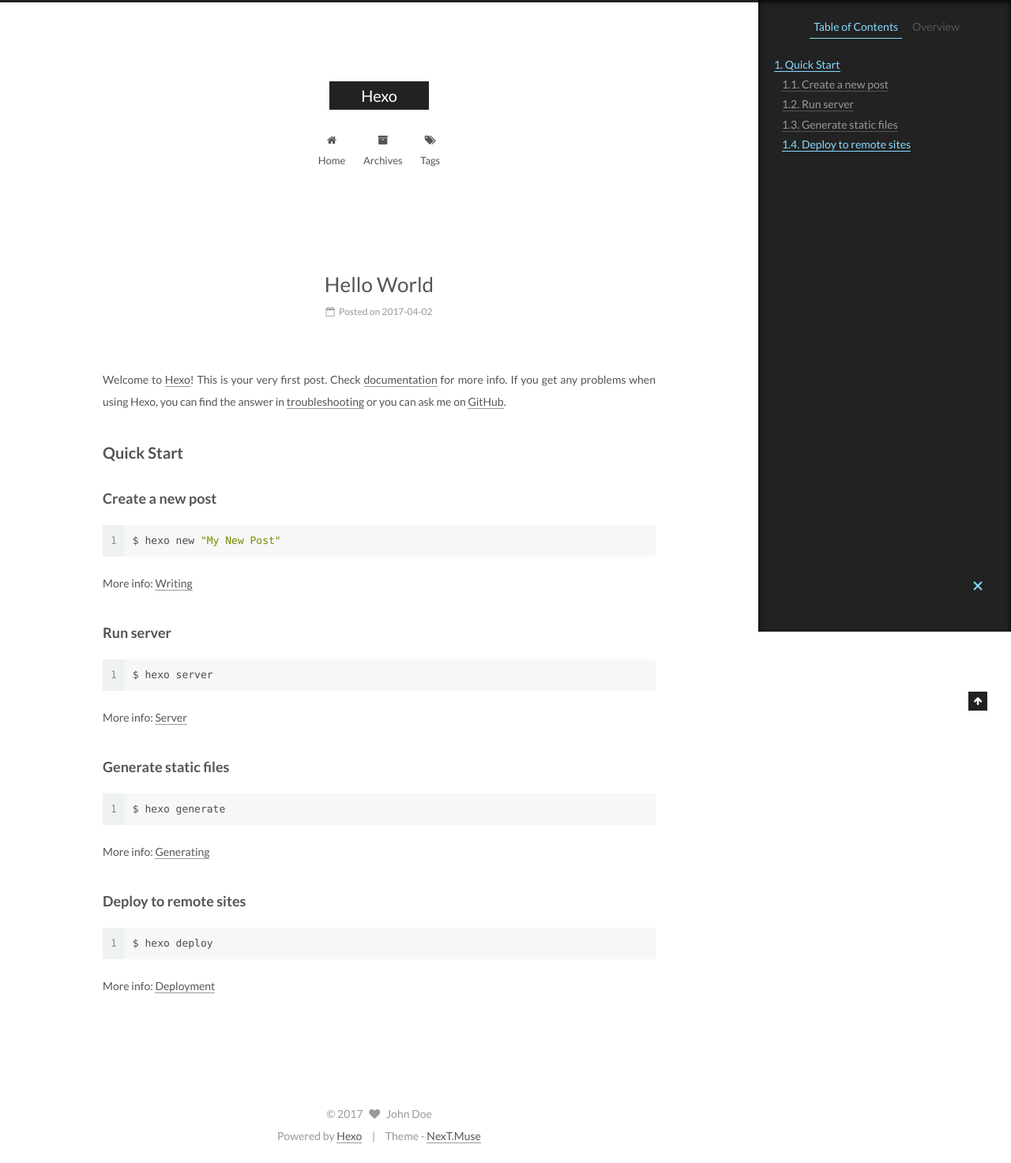
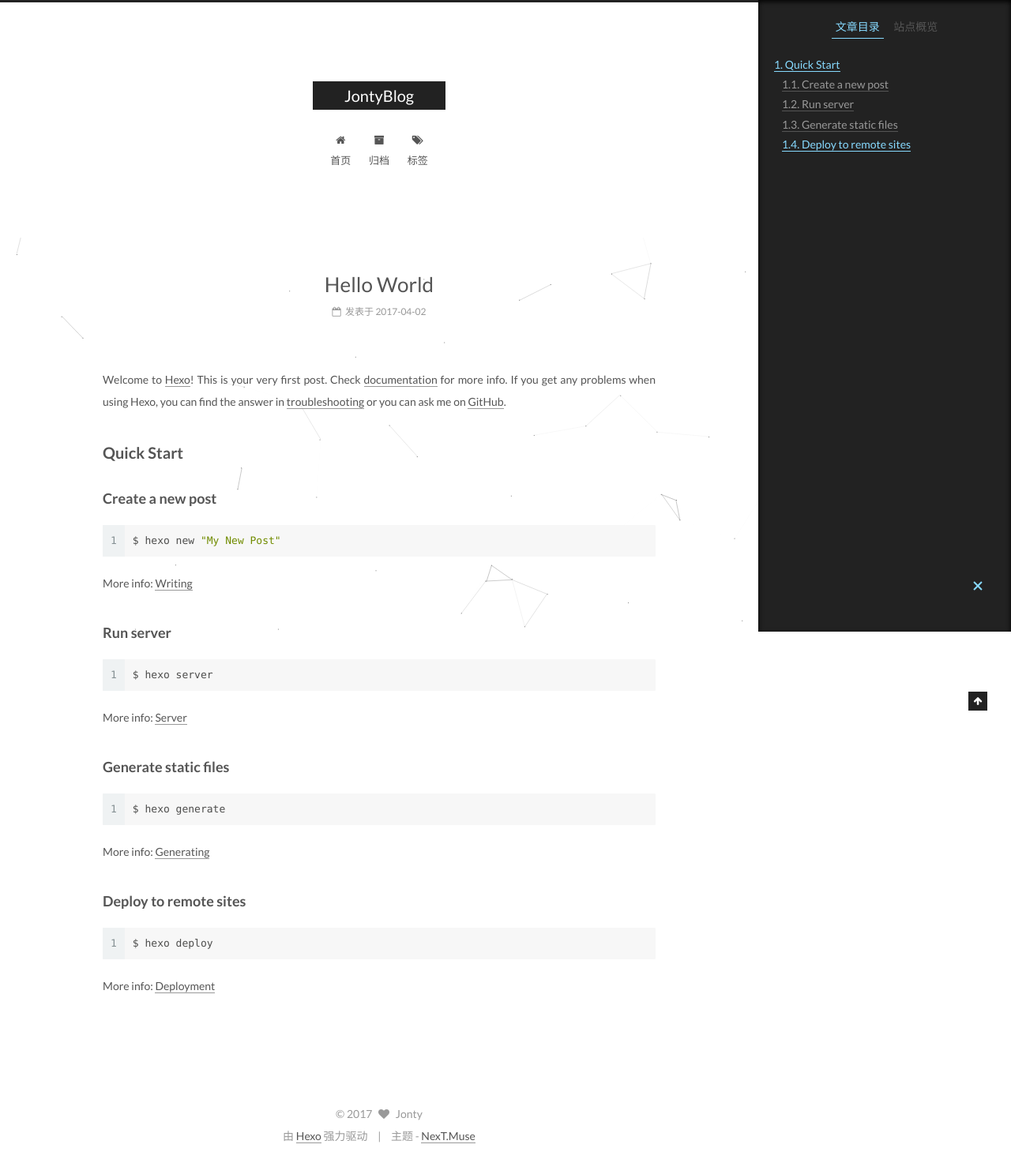
Before and after one commit to JontyLu/jonty_blog, a plain HTML site: page 2017/04/02/hello-world/index.html in a window 1280 px wide. Shown: the whole page at 79% size. Drawn offline with Linux system fonts and the light colour scheme.

Commit message:
Site updated: 2017-04-05 11:14:29

```diff
--- a/2017/04/02/hello-world/index.html
+++ b/2017/04/02/hello-world/index.html
@@ -5,7 +5,7 @@
 
 
 
-<html class="theme-next muse use-motion" lang="">
+<html class="theme-next muse use-motion" lang="zh-Hans">
 <head>
   <meta charset="UTF-8"/>
 <meta http-equiv="X-UA-Compatible" content="IE=edge" />
@@ -71,7 +71,7 @@
 <link href="/jonty_blog/css/main.css?v=5.1.0" rel="stylesheet" type="text/css" />
 
 
-  <meta name="keywords" content="Hexo, NexT" />
+  <meta name="keywords" content="Hexo, NexT, Jonty, Web" />
 
 
 
@@ -92,7 +92,7 @@ Quick">
 <meta property="og:type" content="article">
 <meta property="og:title" content="Hello World">
 <meta property="og:url" content="https://jontylu.github.io/jonty_blog/2017/04/02/hello-world/index.html">
-<meta property="og:site_name" content="Hexo">
+<meta property="og:site_name" content="JontyBlog">
 <meta property="og:description" content="Welcome to Hexo! This is your very first post. Check documentation for more info. If you get any problems when using Hexo, you can find the answer in troubleshooting or you can ask me on GitHub.
 Quick">
 <meta property="og:updated_time" content="2017-04-01T16:59:46.933Z">
@@ -113,7 +113,7 @@ Quick">
     motion: true,
     duoshuo: {
       userId: '0',
-      author: 'Author'
+      author: '博主'
     },
     algolia: {
       applicationID: '',
@@ -133,10 +133,10 @@ Quick">
 
 
 
-  <title> Hello World | Hexo </title>
+  <title> Hello World | JontyBlog </title>
 </head>
 
-<body itemscope itemtype="http://schema.org/WebPage" lang="">
+<body itemscope itemtype="http://schema.org/WebPage" lang="zh-Hans">
 
 
 
@@ -169,7 +169,7 @@ Quick">
     <div class="custom-logo-site-title">
       <a href="/jonty_blog/"  class="brand" rel="start">
         <span class="logo-line-before"><i></i></span>
-        <span class="site-title">Hexo</span>
+        <span class="site-title">JontyBlog</span>
         <span class="logo-line-after"><i></i></span>
       </a>
     </div>
@@ -199,7 +199,7 @@ Quick">
 
               <i class="menu-item-icon fa fa-fw fa-home"></i> <br />
 
-            Home
+            首页
           </a>
         </li>
 
@@ -209,7 +209,7 @@ Quick">
 
               <i class="menu-item-icon fa fa-fw fa-archive"></i> <br />
 
-            Archives
+            归档
           </a>
         </li>
 
@@ -219,7 +219,7 @@ Quick">
 
               <i class="menu-item-icon fa fa-fw fa-tags"></i> <br />
 
-            Tags
+            标签
           </a>
         </li>
 
@@ -255,13 +255,13 @@ Quick">
     <link itemprop="mainEntityOfPage" href="https://jontylu.github.io/jonty_blog/jonty_blog/2017/04/02/hello-world/">
 
     <span hidden itemprop="author" itemscope itemtype="http://schema.org/Person">
-      <meta itemprop="name" content="John Doe">
+      <meta itemprop="name" content="Jonty">
       <meta itemprop="description" content="">
       <meta itemprop="image" content="/jonty_blog/images/avatar.gif">
     </span>
 
     <span hidden itemprop="publisher" itemscope itemtype="http://schema.org/Organization">
-      <meta itemprop="name" content="Hexo">
+      <meta itemprop="name" content="JontyBlog">
     </span>
 
 
@@ -286,9 +286,9 @@ Quick">
                 <i class="fa fa-calendar-o"></i>
               </span>
 
-                <span class="post-meta-item-text">Posted on</span>
+                <span class="post-meta-item-text">发表于</span>
 
-              <time title="Post created" itemprop="dateCreated datePublished" datetime="2017-04-02T00:59:46+08:00">
+              <time title="创建于" itemprop="dateCreated datePublished" datetime="2017-04-02T00:59:46+08:00">
                 2017-04-02
               </time>
 
@@ -410,10 +410,10 @@ Quick">
 
         <ul class="sidebar-nav motion-element">
           <li class="sidebar-nav-toc sidebar-nav-active" data-target="post-toc-wrap" >
-            Table of Contents
+            文章目录
           </li>
           <li class="sidebar-nav-overview" data-target="site-overview">
-            Overview
+            站点概览
           </li>
         </ul>
 
@@ -422,10 +422,10 @@ Quick">
         <div class="site-author motion-element" itemprop="author" itemscope itemtype="http://schema.org/Person">
           <img class="site-author-image" itemprop="image"
                src="/jonty_blog/images/avatar.gif"
-               alt="John Doe" />
-          <p class="site-author-name" itemprop="name">John Doe</p>
+               alt="Jonty" />
+          <p class="site-author-name" itemprop="name">Jonty</p>
 
-              <p class="site-description motion-element" itemprop="description"></p>
+              <p class="site-description motion-element" itemprop="description">Jonty_Blog</p>
 
         </div>
         <nav class="site-state motion-element">
@@ -434,7 +434,7 @@ Quick">
             <div class="site-state-item site-state-posts">
               <a href="/jonty_blog/archives">
                 <span class="site-state-item-count">1</span>
-                <span class="site-state-item-name">posts</span>
+                <span class="site-state-item-name">日志</span>
               </a>
             </div>
 
@@ -499,16 +499,16 @@ Quick">
   <span class="with-love">
     <i class="fa fa-heart"></i>
   </span>
-  <span class="author" itemprop="copyrightHolder">John Doe</span>
+  <span class="author" itemprop="copyrightHolder">Jonty</span>
 </div>
 
 
 <div class="powered-by">
-  Powered by <a class="theme-link" href="https://hexo.io">Hexo</a>
+  由 <a class="theme-link" href="https://hexo.io">Hexo</a> 强力驱动
 </div>
 
 <div class="theme-info">
-  Theme -
+  主题 -
   <a class="theme-link" href="https://github.com/iissnan/hexo-theme-next">
     NexT.Muse
   </a>
@@ -554,6 +554,8 @@ Quick">
 
 
 
+
+
   <script type="text/javascript" src="/jonty_blog/lib/jquery/index.js?v=2.1.3"></script>
 
 
@@ -570,6 +572,9 @@ Quick">
 
 
   <script type="text/javascript" src="/jonty_blog/lib/fancybox/source/jquery.fancybox.pack.js?v=2.1.5"></script>
+
+
+  <script type="text/javascript" src="/jonty_blog/lib/canvas-nest/canvas-nest.min.js"></script>
 
 
 
```
Also changed, not shown: archives/2017/04/index.html (+28 -20 lines), archives/2017/index.html (+28 -20 lines), archives/index.html (+28 -20 lines), index.html (+31 -23 lines), images/favicon.ico (added).
